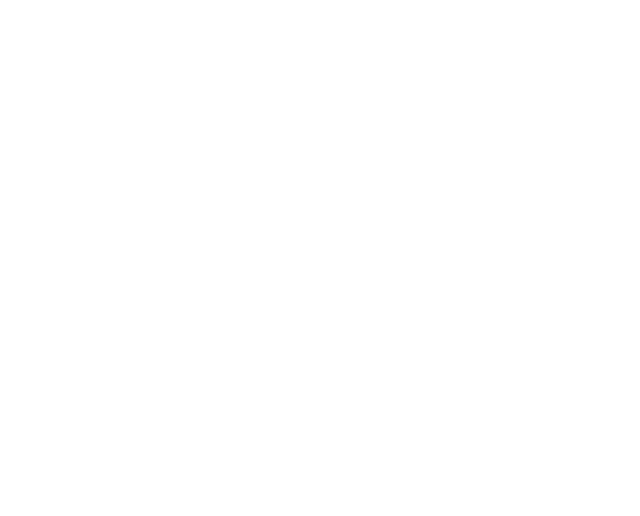
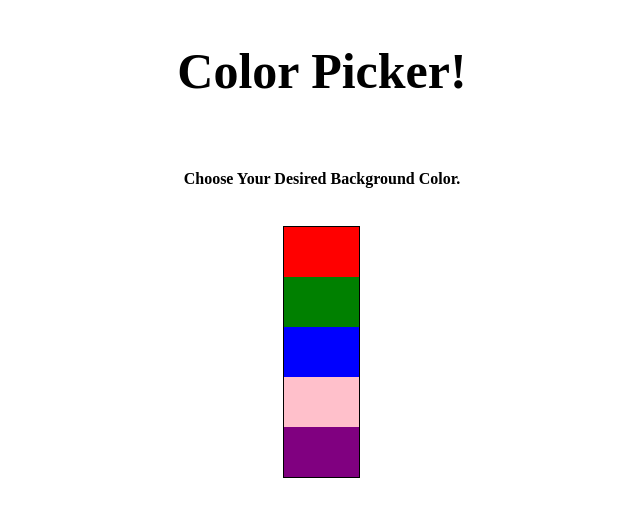
Before and after one commit to dejourford/backgroundColorPicker, a plain HTML site: page index.html in a window 1280 px wide. Shown: the whole page, without its empty margins (318-958 px from the left). Drawn offline with Linux system fonts and the light colour scheme.

Commit message:
add event listeners to change color

```diff
--- a/index.html
+++ b/index.html
@@ -5,8 +5,24 @@
     <meta http-equiv="X-UA-Compatible" content="IE=edge">
     <meta name="viewport" content="width=device-width, initial-scale=1.0">
     <title>Background Color Picker!</title>
+    <link rel="stylesheet" href="style.css">
 </head>
-<body>
+<body class="pageBody">
+    <main>
+        <h1>Color Picker!</h1>
+        <h6>Choose Your Desired Background Color.</h6>
+
+        <div class="colorPicker">
+                <div class="colors">
+                    <div class="red"></div>
+                    <div class="green"></div>
+                    <div class="blue"></div>
+                    <div class="pink"></div>
+                    <div class="purple"></div>
+                </div>
+        </div>
+    </main>
 
 </body>
+<script src="script.js"></script>
 </html>
--- a/script.js
+++ b/script.js
@@ -0,0 +1,28 @@
+const redColor = document.querySelector('.red')
+const blueColor = document.querySelector('.blue')
+const greenColor = document.querySelector('.green')
+const pinkColor = document.querySelector('.pink')
+const purpleColor = document.querySelector('.purple')
+const body = document.querySelector('.pageBody')
+
+
+redColor.addEventListener('click', function(){
+    body.style.backgroundColor = 'red'
+})
+
+blueColor.addEventListener('click', function(){
+    body.style.backgroundColor = 'blue'
+})
+
+greenColor.addEventListener('click', function(){
+    body.style.backgroundColor = 'green'
+})
+
+pinkColor.addEventListener('click', function(){
+    body.style.backgroundColor = 'pink'
+})
+
+purpleColor.addEventListener('click', function(){
+    body.style.backgroundColor = 'purple'
+
+})
--- a/style.css
+++ b/style.css
@@ -0,0 +1,67 @@
+body {
+    display: flex;
+    align-items: center;
+    justify-content: center;
+}
+
+h1 {
+
+    font-size: 50px;
+}
+
+h6 {
+    font-size: 16px;
+}
+
+
+main {
+    display: flex;
+    flex-direction: column;
+    align-items: center;
+    justify-content: center;
+}
+
+
+.colors {
+    width: 75px;
+    border: 1px solid black;
+    display: flex;
+    flex-direction: column;
+
+}
+
+.red {
+    background-color: red;
+    height: 50px;
+    width: 75px;
+}
+
+.green {
+    background-color: green;
+    height: 50px;
+    width: 75px;
+}
+
+.blue {
+    background-color: blue;
+    height: 50px;
+    width: 75px;
+}
+
+.yellow {
+    background-color: yellow;
+    height: 50px;
+    width: 75px;
+}
+
+.pink {
+    background-color: pink;
+    height: 50px;
+    width: 75px;
+}
+
+.purple {
+    background-color: purple;
+    height: 50px;
+    width: 75px;
+}
```
Also changed, not shown: images/paint.png (added).
